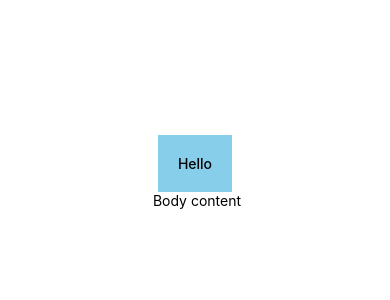
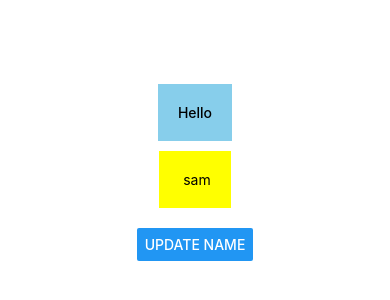
Before and after one commit to sayamgautam1/react-weather-native, a React Native app: screen / in a window 390 px wide. Shown: the part 250-550 px from the top of the page. Built offline with nearby package versions, Linux system fonts and the light colour scheme.

Commit message:
add state to change name onpress of button

```diff
--- a/App.js
+++ b/App.js
@@ -10,15 +10,26 @@ import {
 import { useState } from "react";
 import axios from "axios";
 export default function App() {
+  const [name, setName] = useState("sam");
 
-
+  const handleNameChange = () => {
+    setName("changedName");
+  };
   return (
     <SafeAreaView style={styles.container}>
       <View style={styles.header}>
         <Text style={styles.boldText}>Hello</Text>
       </View>
       <View style={styles.body}>
-        <Text> Body content</Text>
+        <Text> {name}</Text>
+      </View>
+      <View style={styles.buttonContainer}>
+        <Button
+          title="update Name"
+          onPress={() => {
+            handleNameChange;
+          }}
+        />
       </View>
     </SafeAreaView>
   );
@@ -40,6 +51,11 @@ const styles = StyleSheet.create({
   },
 
   body: {
-    color: "lightGreen",
+    backgroundColor: "yellow",
+    padding: 20,
+    marginTop: 10,
+  },
+  buttonContainer: {
+    marginTop: 20,
   },
 });
```
Also changed, not shown: 1 other file (tests, documents, lock files or other folders).
